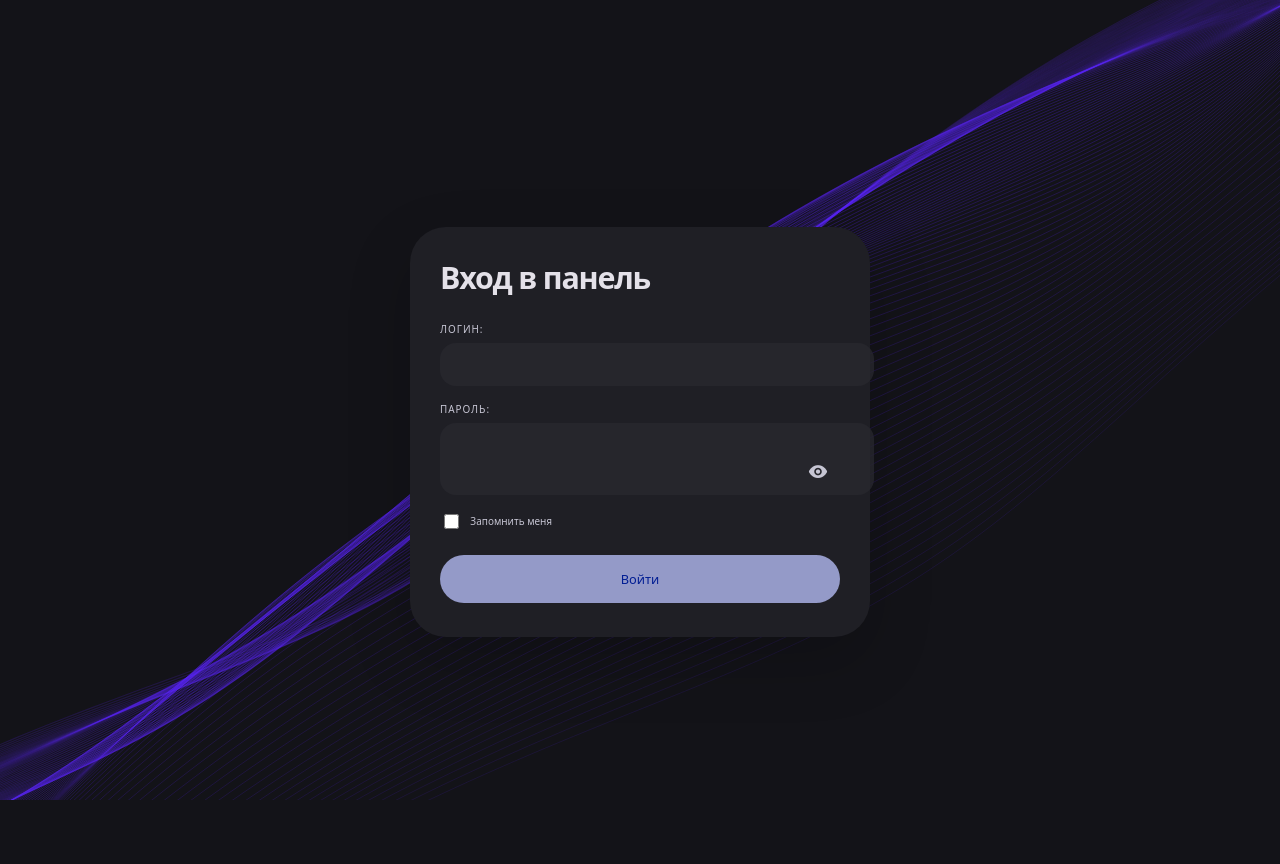
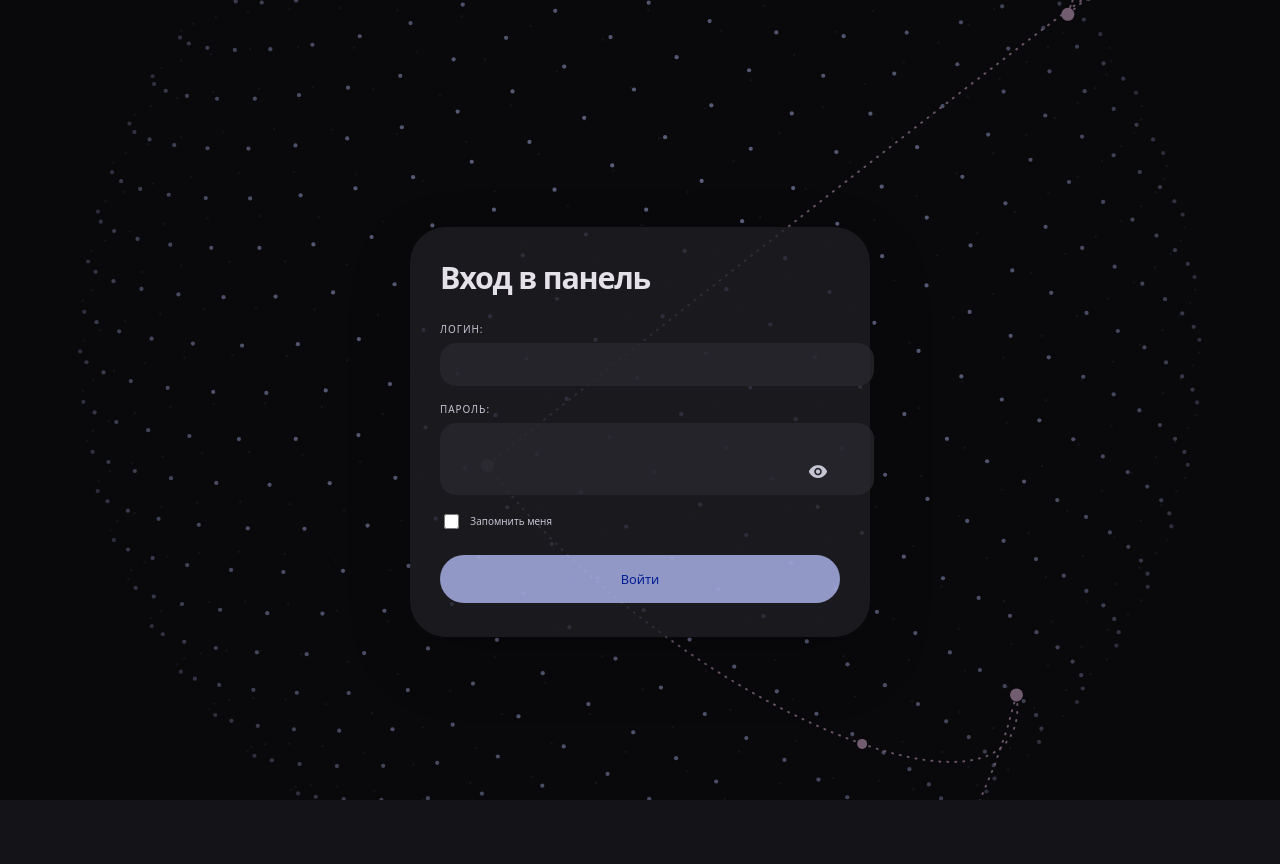
Before and after one commit to sngvy/3xui-shopbot, a Python web app: template src/shop_bot/webhook_server/templates/login.html in a window 1280 px wide. Before the commit the page ends 800 px from the top, so only its background shows below. Run offline with Jinja, Linux system fonts and the light colour scheme; the template is opened without the code that fills it, so the values that code supplies are empty; some web fonts are replaced.

Commit message:
Fix login form

```diff
--- a/src/shop_bot/webhook_server/templates/login.html
+++ b/src/shop_bot/webhook_server/templates/login.html
@@ -20,7 +20,13 @@
 		<meta name="viewport" content="width=device-width, initial-scale=1.0" />
 		<title>Вход в Панель управления</title>
 		<meta name="csrf-token" content="{{ csrf_token() }}" />
-		<meta name="theme-color" content="#5B27F5" />
+		<link rel="icon" href="{{ url_for('static', filename='img/favicon.svg') }}" type="image/svg+xml" />
+		<link rel="icon" type="image/png" sizes="32x32" href="{{ url_for('static', filename='img/favicon-32x32.png') }}" />
+		<link rel="icon" type="image/png" sizes="16x16" href="{{ url_for('static', filename='img/favicon-16x16.png') }}" />
+		<link rel="mask-icon" href="{{ url_for('static', filename='img/safari-pinned-tab.svg') }}" color="#344DDB" />
+		<link rel="apple-touch-icon" sizes="180x180" href="{{ url_for('static', filename='img/apple-touch-icon.png') }}" />
+		<meta name="theme-color" content="#FBF8FF" media="(prefers-color-scheme: light)" />
+		<meta name="theme-color" content="#131318" media="(prefers-color-scheme: dark)" />
 		<link rel="stylesheet" href="{{ url_for('static', filename='css/style.css') }}" />
 
 		<!-- Material 3 Expressive -->
@@ -38,7 +44,6 @@
 			.login-container{
 				position:relative;z-index:1;
 				width:100%;max-width:400px;
-				background:var(--m3-surface-container) !important;
 				border:none !important;
 				border-radius:var(--m3-r-xxl) !important;
 				padding:34px 30px !important;
@@ -107,16 +112,16 @@
 			.flash{
 				border-radius:var(--m3-r-l);padding:13px 16px;margin-bottom:16px;
 				font-size:.74rem;font-weight:300;
-				background:var(--m3-surface-container-high);color:var(--m3-on-surface);
+				color:var(--m3-on-surface);
 			}
-			.flash-danger,.flash-error{background:var(--m3-error-container);color:var(--m3-on-error-container);}
-			.flash-success{background:var(--m3-online-container);color:var(--m3-on-tertiary-container);}
-			.flash-warning{background:var(--m3-amber-container);color:var(--m3-on-amber-container);}
-			#scene{position:fixed;inset:0;width:100%;height:100%;z-index:0;}
+			.flash-danger,.flash-error{color:var(--m3-on-error-container);}
+			.flash-success{color:var(--m3-on-tertiary-container);}
+			.flash-warning{color:var(--m3-on-amber-container);}
 		</style>
 	</head>
 	<body class="login-page">
-		<canvas id="scene" draggable="false"></canvas>
+		<!-- Фон: глобус из точек (static/js/dotglobe.js), поверх него слой 50% -->
+		<div class="bg" aria-hidden="true"><canvas id="gl" draggable="false"></canvas></div>
 		<div class="login-container">
 			<h1>Вход в панель</h1>
 
@@ -149,91 +154,18 @@
 				</button>
 			</form>
 		</div>
+	<script src="{{ url_for('static', filename='js/dotglobe.js') }}"></script>
 	<script>
+		// Блокируем копирование/сохранение через UI только на странице логина
 		(() => {
-			const canvas = document.getElementById('scene');
-			if (!canvas) return;
-			const ctx = canvas.getContext('2d');
-			let DPR = Math.max(1, Math.min(2, window.devicePixelRatio || 1));
-			let t = 0;
-
-			// Блокируем копирование/сохранение через UI только на странице логина
 			const prevent = (e) => e.preventDefault();
+			const canvas = document.getElementById('gl');
 			document.addEventListener('contextmenu', prevent, { passive: false });
-			canvas.addEventListener('dragstart', prevent, { passive: false });
-			canvas.addEventListener('mousedown', prevent, { passive: false });
 			document.addEventListener('copy', prevent, { passive: false });
-
-			function resize() {
-				// обновляем DPR динамически
-				DPR = Math.max(1, Math.min(2, window.devicePixelRatio || 1));
-				const { innerWidth: w, innerHeight: h } = window;
-				canvas.width = Math.max(1, Math.floor(w * DPR));
-				canvas.height = Math.max(1, Math.floor(h * DPR));
-				// canvas.style.width/height НЕ задаём: за отображаемый размер
-				// уже отвечает CSS (#scene{width:100%;height:100%;position:fixed;
-				// inset:0}), который всегда точно соответствует вьюпорту.
-				// Раньше здесь дублировался пиксельный размер через
-				// window.innerWidth/innerHeight — если на момент вызова resize()
-				// это значение не совпадало с реальной шириной раскладки
-				// (например, из-за скроллбара), инлайн-стиль фиксировал канвас
-				// уже суженным и не давал CSS дотянуть его до края экрана.
-				ctx.setTransform(DPR, 0, 0, DPR, 0, 0);
+			if (canvas) {
+				canvas.addEventListener('dragstart', prevent, { passive: false });
+				canvas.addEventListener('mousedown', prevent, { passive: false });
 			}
-
-			function draw() {
-				// используем реальные размеры буфера, чтобы исключить баги с clientWidth/Height
-				const W = Math.max(1, Math.floor(canvas.width / DPR));
-				const H = Math.max(1, Math.floor(canvas.height / DPR));
-				ctx.clearRect(0, 0, W, H);
-
-				const L = Math.hypot(W, H);
-				const nx = H / L, ny = W / L;
-
-				const lines = 120;
-				const baseBand = H * 0.45 * 1.5 * 1.2;
-				const bandPulse = 1 + 0.06 * Math.sin(t * 0.07);
-
-				for (let i = 0; i < lines; i++) {
-					const f = i / (lines - 1);
-					const bias = f - 0.5;
-					const sideFactor = 0.6 + 0.4 * f;
-					const cornerFactor = 1 - 0.5 * (1 - f);
-					const offset = bias * baseBand * bandPulse * sideFactor * cornerFactor;
-
-					const lw = Math.max(0.55, 1.2 - f * 0.5);
-					const alpha = Math.max(0.06, 0.32 * (0.95 - Math.abs(bias) * 0.75));
-					ctx.beginPath();
-					ctx.lineWidth = lw;
-					ctx.strokeStyle = `rgba(91, 39, 245, ${alpha})`;
-
-					const twistStrength = 0.12 * (1 + 0.3 * Math.sin(t * 0.2 + i * 0.15));
-
-					for (let s = -0.2, first = true; s <= 1.2; s += 0.01) {
-						const sd = s;
-						const x0 = sd * W;
-						const y0 = H - sd * H;
-
-						const disp = Math.sin(t * 0.1 + i * 0.05) * (baseBand * 0.04);
-						const twist = Math.sin(sd * Math.PI + t * 0.12 + i * 0.03) * twistStrength * baseBand;
-
-						const x = x0 + (nx * disp) + Math.cos(sd * Math.PI) * twist;
-						const y = y0 + offset + (ny * disp) + Math.sin(sd * Math.PI) * twist;
-
-						if (first) { ctx.moveTo(x, y); first = false; } else ctx.lineTo(x, y);
-					}
-					ctx.stroke();
-				}
-			}
-
-			function animate(){ t += 0.016; draw(); requestAnimationFrame(animate); }
-
-			window.addEventListener('resize', resize, { passive:true });
-			resize();
-			// тестовая одноразовая отрисовка, чтобы убедиться, что что-то видно
-			ctx.fillStyle = 'rgba(91,39,245,0.06)';
-			ctx.fillRect(0, 0, Math.max(1, Math.floor(canvas.width / DPR)), Math.max(1, Math.floor(canvas.height / DPR)));
-			animate();
 		})();
 
 		// Переключатель видимости пароля на странице логина
```
